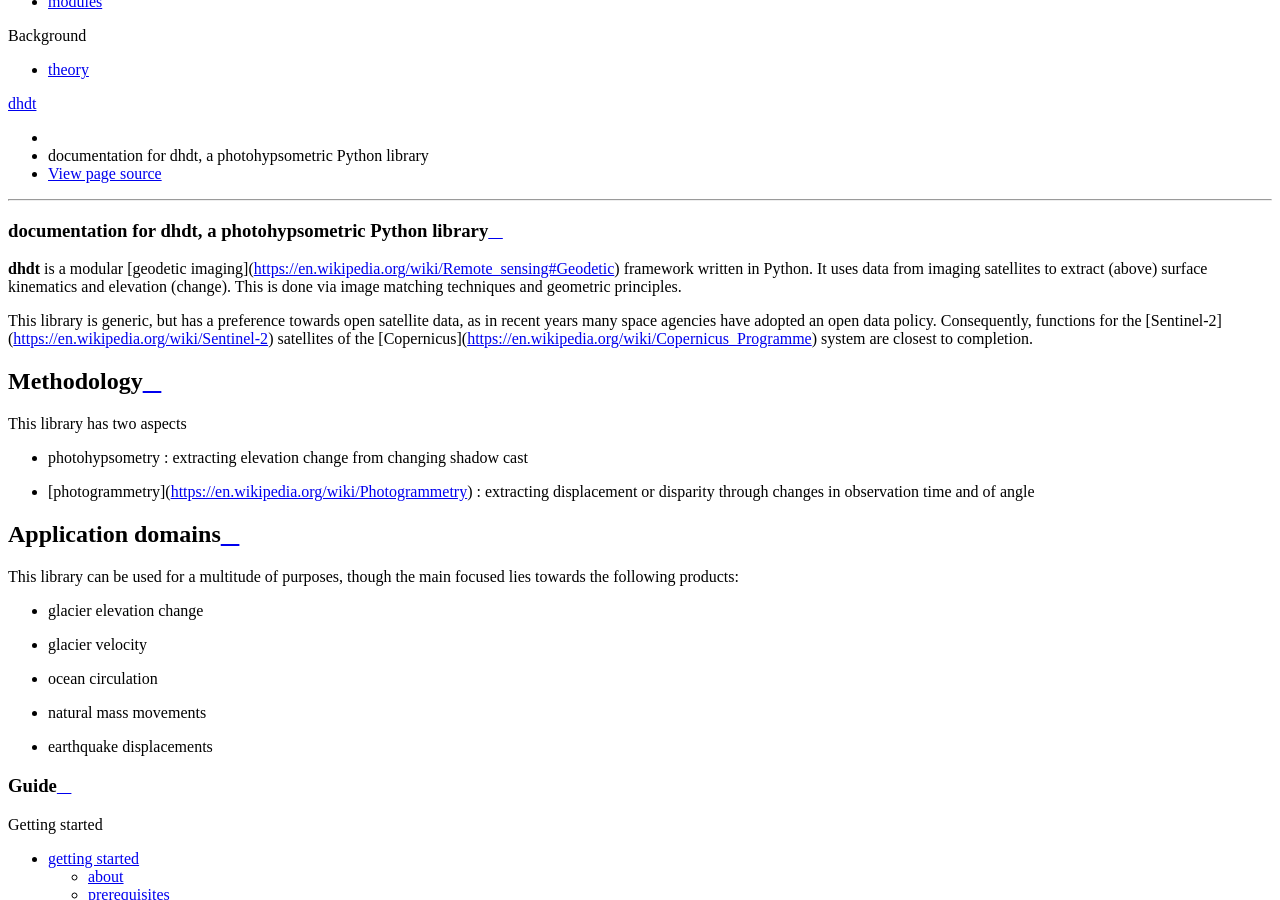
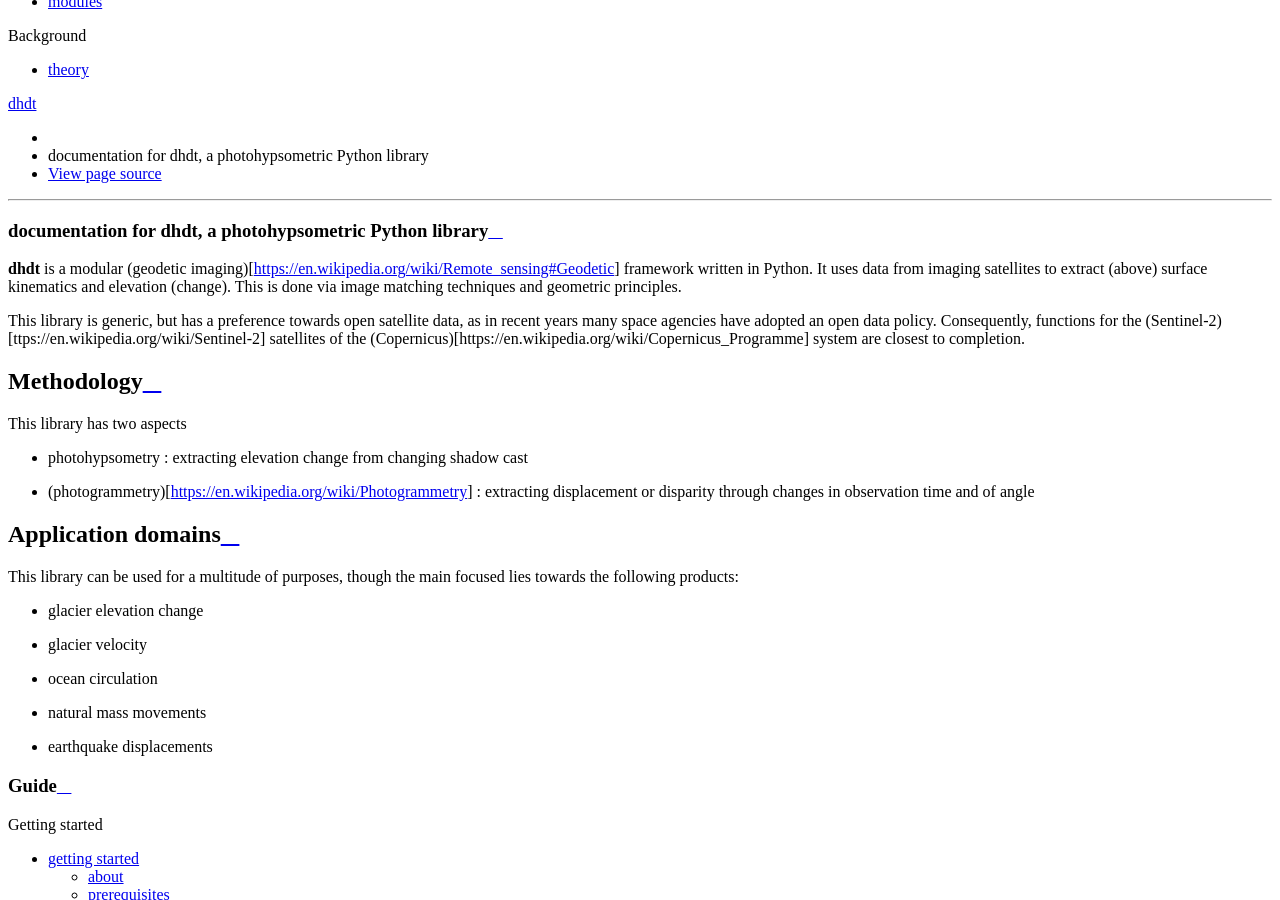
Before and after one commit to GO-Eratosthenes/dhdt, a Sphinx documentation site: the page built from docs/index.rst, in a window 1280 px wide and 900 px high, scrolled down 1122 px. Built offline with Sphinx 7.4.7 and the Read the Docs theme 2.0.0, drawn with Linux system fonts in a browser that asks for light colours; pages that are not in the unit, such as notebooks, are missing from menus; some of the changed lines change nothing that is shown.

Commit message:
resolve links in markdown
the parenthesis were in the wrong order

```diff
--- a/docs/index.rst
+++ b/docs/index.rst
@@ -1,21 +1,21 @@
 documentation for dhdt, a photohypsometric Python library
 =========================================================
 
-**dhdt** is a modular [geodetic imaging](https://en.wikipedia.org/wiki/Remote_sensing#Geodetic) framework written in Python.
+**dhdt** is a modular (geodetic imaging)[https://en.wikipedia.org/wiki/Remote_sensing#Geodetic] framework written in Python.
 It uses data from imaging satellites to extract (above) surface kinematics and
 elevation (change). This is done via image matching techniques and geometric
 principles.
 
 This library is generic, but has a preference towards open satellite data, as
 in recent years many space agencies have adopted an open data policy.
-Consequently, functions for the [Sentinel-2](https://en.wikipedia.org/wiki/Sentinel-2) satellites of the [Copernicus](https://en.wikipedia.org/wiki/Copernicus_Programme) system are closest to completion.
+Consequently, functions for the (Sentinel-2)[ttps://en.wikipedia.org/wiki/Sentinel-2] satellites of the (Copernicus)[https://en.wikipedia.org/wiki/Copernicus_Programme] system are closest to completion.
 
 Methodology
 -----------
 This library has two aspects
 
 * photohypsometry : extracting elevation change from changing shadow cast
-* [photogrammetry](https://en.wikipedia.org/wiki/Photogrammetry) : extracting displacement or disparity through changes in observation time and of angle
+* (photogrammetry)[https://en.wikipedia.org/wiki/Photogrammetry] : extracting displacement or disparity through changes in observation time and of angle
 
 Application domains
 -------------------
```
